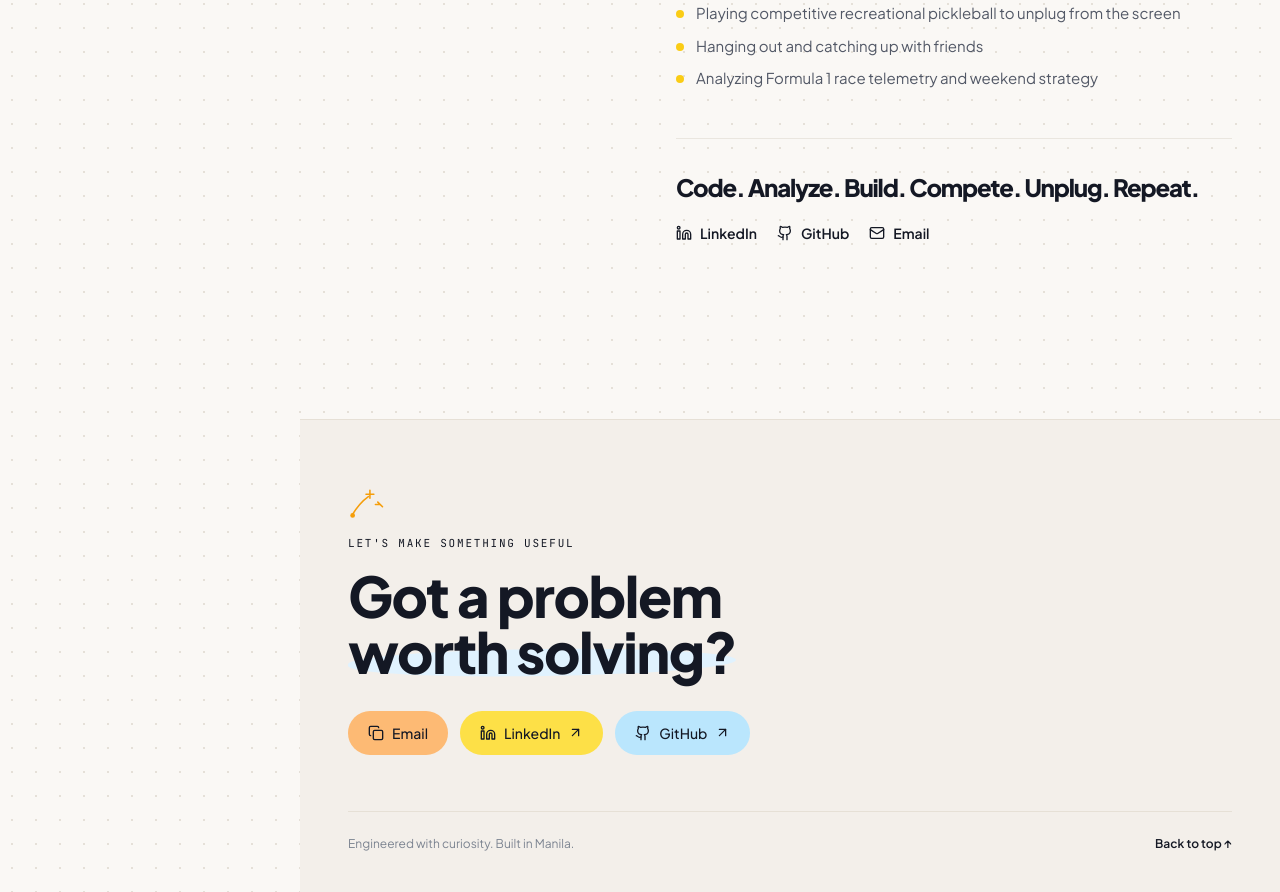
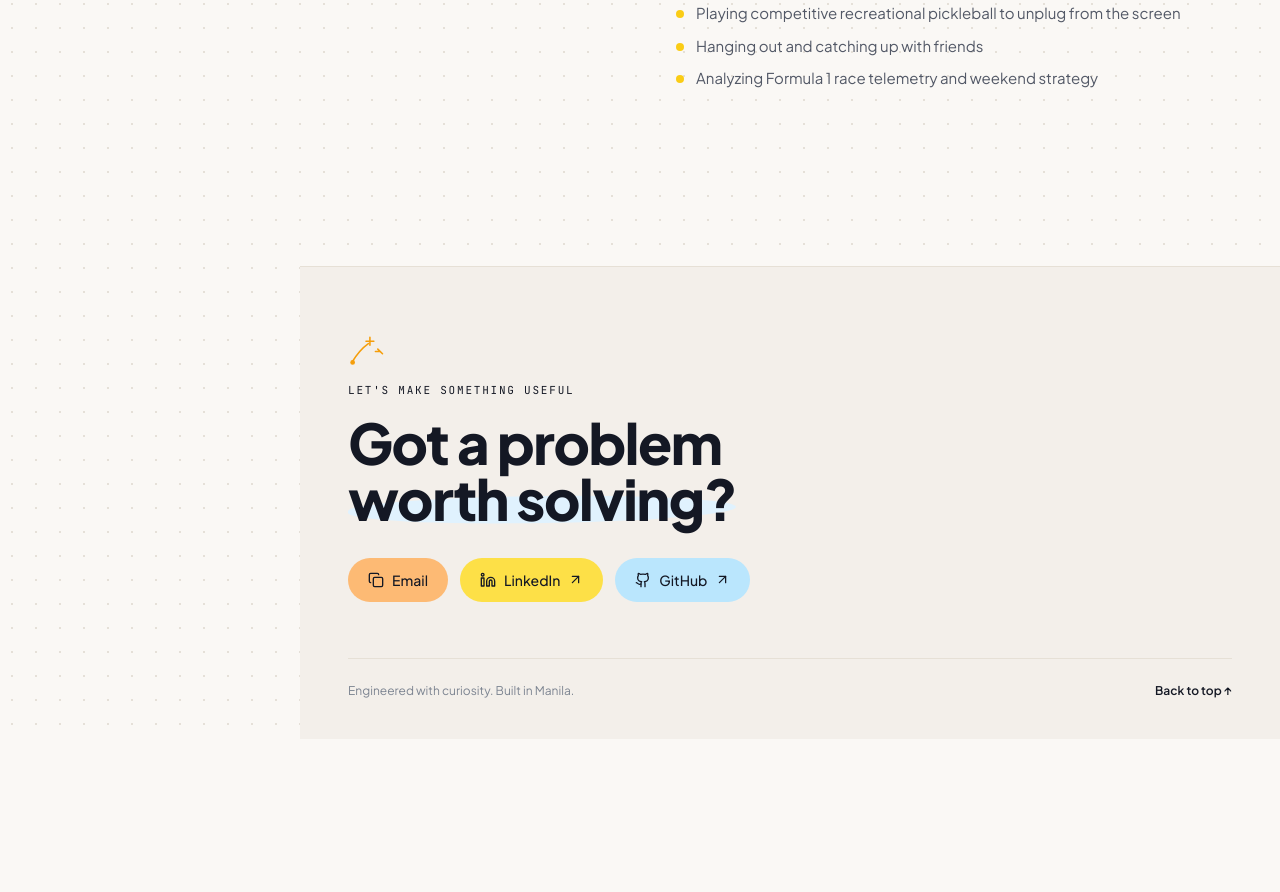
Before and after one commit to isthatpaul/Portfolio, a Next.js app: page /about in a window 1280 px wide. Shown: the part 1040-1932 px from the top of the page. After the commit the page ends 1779 px from the top, so only its background shows below. Built offline with nearby package versions, Linux system fonts and the light colour scheme.

Commit message:
refactor(about): remove redundant bottom sign-off and social links

```diff
--- a/src/components/sections/About.tsx
+++ b/src/components/sections/About.tsx
@@ -1,7 +1,7 @@
 "use client";
 
 import Image from "next/image";
-import { ArrowUpRight, Github, Linkedin, Mail } from "lucide-react";
+import { ArrowUpRight } from "lucide-react";
 import { useState } from "react";
 import { portfolioData, sitePath } from "@/data/portfolio";
 
@@ -83,20 +83,6 @@ export function About() {
             </ul>
           </div>
 
-          <div className="mt-12 border-t border-line pt-8">
-            <p className="font-display text-xl font-extrabold tracking-[-0.05em] text-ink sm:text-2xl">{about.signoff}</p>
-            <div className="mt-5 flex flex-wrap items-center gap-x-5 gap-y-3 text-sm font-semibold text-ink">
-              <a className="inline-flex items-center gap-2 transition-colors hover:text-[#7C8491]" href={portfolioData.links.linkedin} rel="noreferrer" target="_blank">
-                <Linkedin aria-hidden="true" size={16} /> {about.linkLabels.linkedin}
-              </a>
-              <a className="inline-flex items-center gap-2 transition-colors hover:text-[#7C8491]" href={portfolioData.links.github} rel="noreferrer" target="_blank">
-                <Github aria-hidden="true" size={16} /> {about.linkLabels.github}
-              </a>
-              <a className="inline-flex items-center gap-2 transition-colors hover:text-[#7C8491]" href={`mailto:${portfolioData.links.email}`}>
-                <Mail aria-hidden="true" size={16} /> {about.linkLabels.email}
-              </a>
-            </div>
-          </div>
         </div>
       </div>
     </section>
--- a/src/data/portfolio.ts
+++ b/src/data/portfolio.ts
@@ -134,12 +134,6 @@ export const portfolioData = {
         "Hanging out and catching up with friends",
         "Analyzing Formula 1 race telemetry and weekend strategy",
       ],
-    },
-    signoff: "Code. Analyze. Build. Compete. Unplug. Repeat.",
-    linkLabels: {
-      linkedin: "LinkedIn",
-      github: "GitHub",
-      email: "Email",
     },
   },
   hero: {
```
